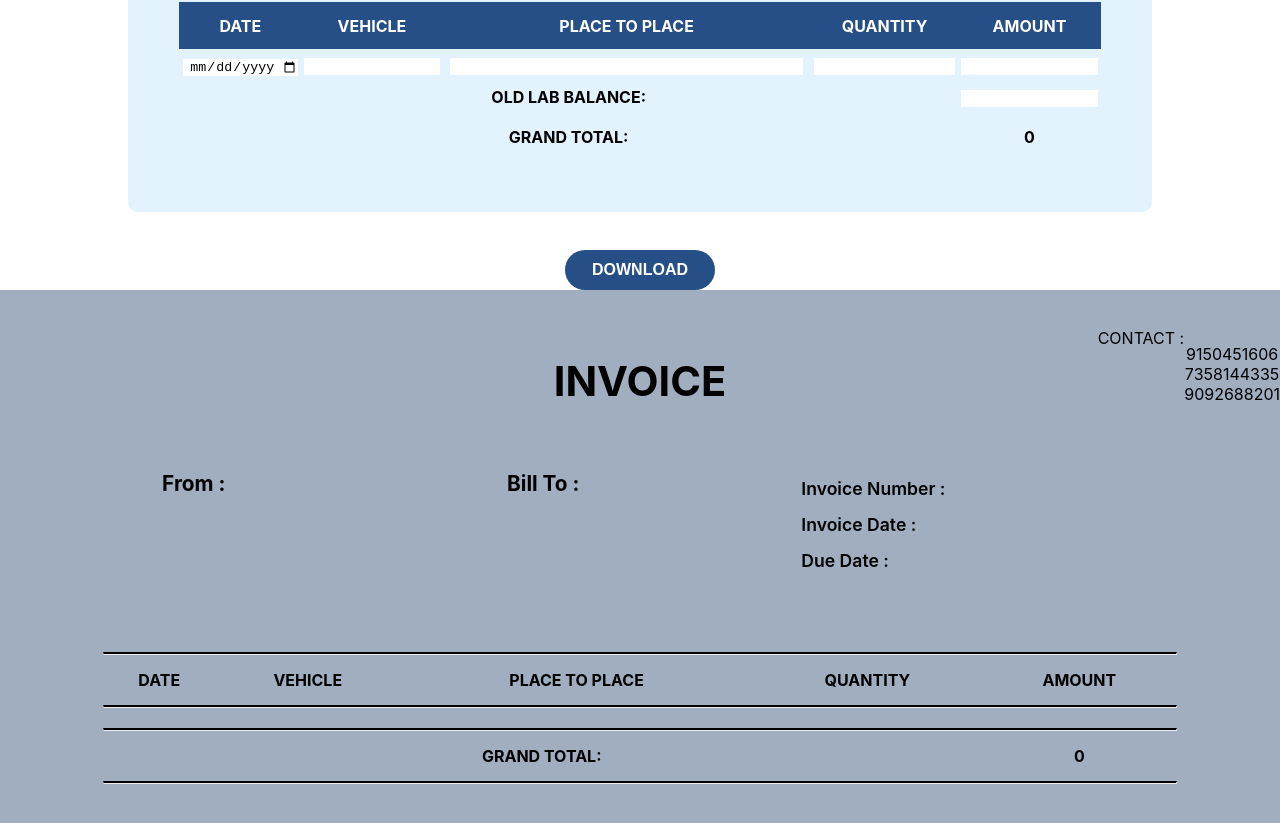
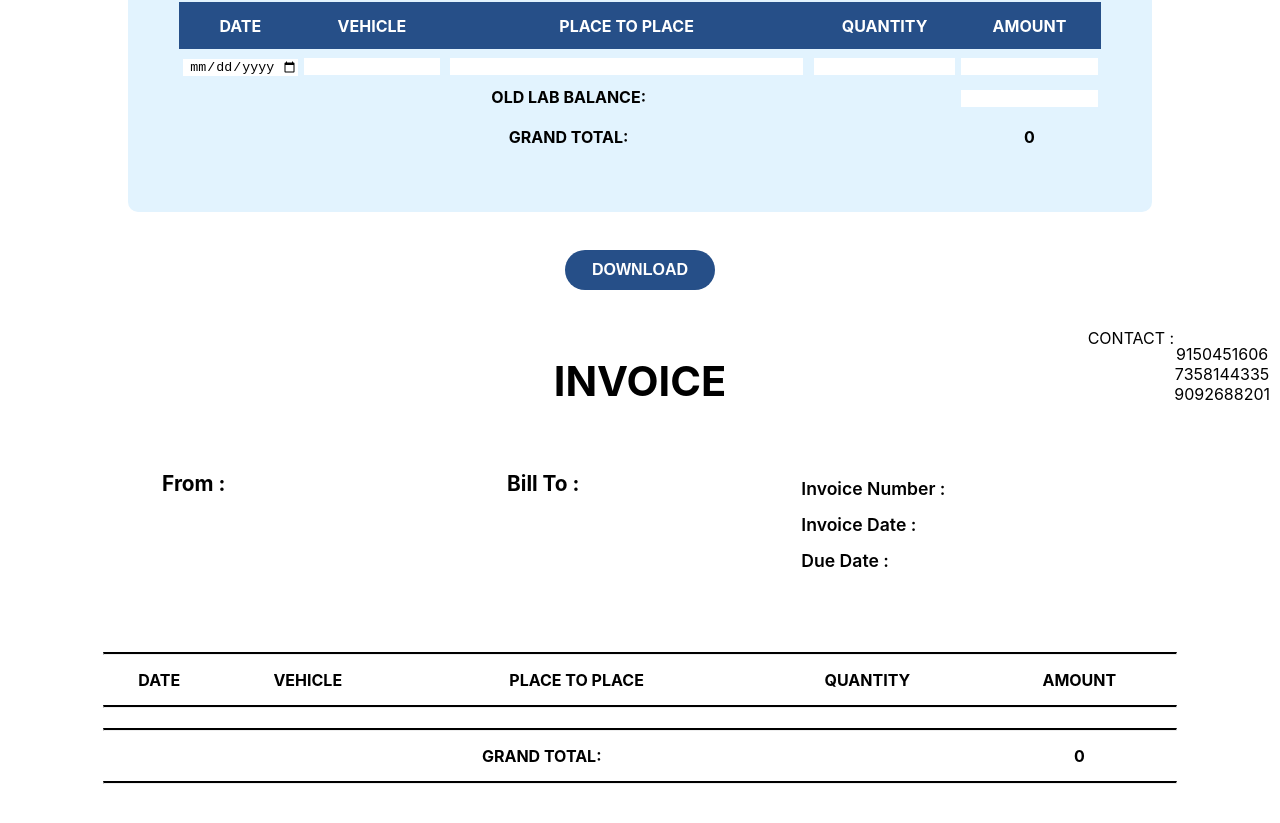
Before and after one commit to Akash3951/billBook, a React (Create React App) app: page / in a window 1280 px wide. Shown: the part 317-1140 px from the top of the page. Built offline with nearby package versions, Linux system fonts and the light colour scheme.

Commit message:
changed background color

```diff
--- a/src/App.css
+++ b/src/App.css
@@ -101,13 +101,13 @@ table>.heading>th{
 
 .invoice-container{
   box-sizing: border-box;
-  background-color: #a1aec0;
+  background-color: white;
   padding: 3% 8%;
   height: 100vh;
 }
 
 .contact{
   position: absolute;
-  right: 0;
+  right: 10px;
   display: flex;
 }
```
